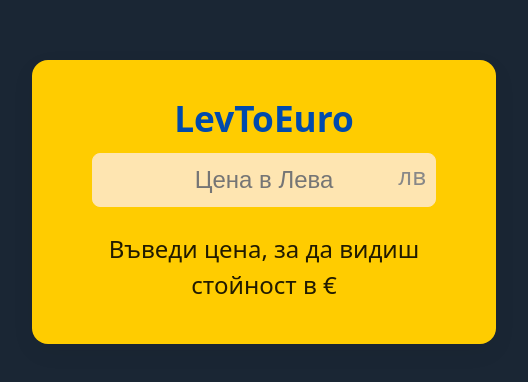
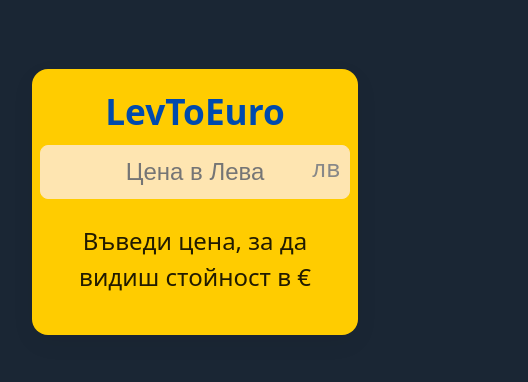
Before and after one commit to Jahnny9561/LevToEuro, a React (Vite) app: page / in a window 390 px wide. Shown: the part 220-602 px from the top of the page, 528 px wide, since content can reach past the window. Built offline with nearby package versions, Linux system fonts and the light colour scheme.

Commit message:
Add responsive layout for mobile devices

```diff
--- a/src/App.css
+++ b/src/App.css
@@ -74,3 +74,18 @@ p {
   color: #888;
   font-size: 1.5rem;
 }
+
+@media (max-width: 480px) {
+  .container {
+    width: auto;
+    height: auto;
+    justify-content: center;
+    align-items: center;
+    padding: 1rem 0.5rem;
+  }
+
+  input {
+    font-size: 1rem;
+  }
+
+}
```
Also changed, not shown: src/index.css (line endings or trailing spaces).
